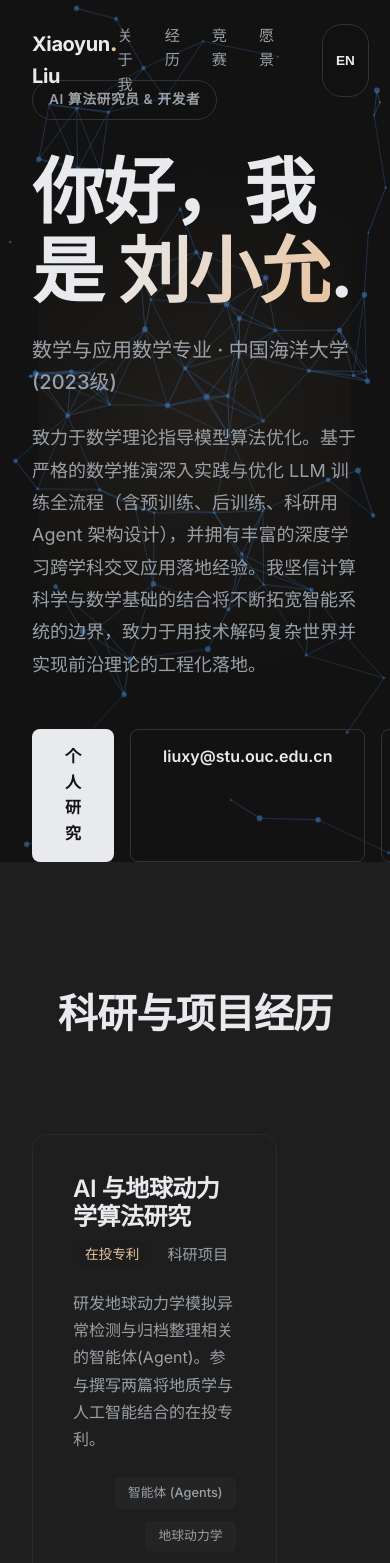
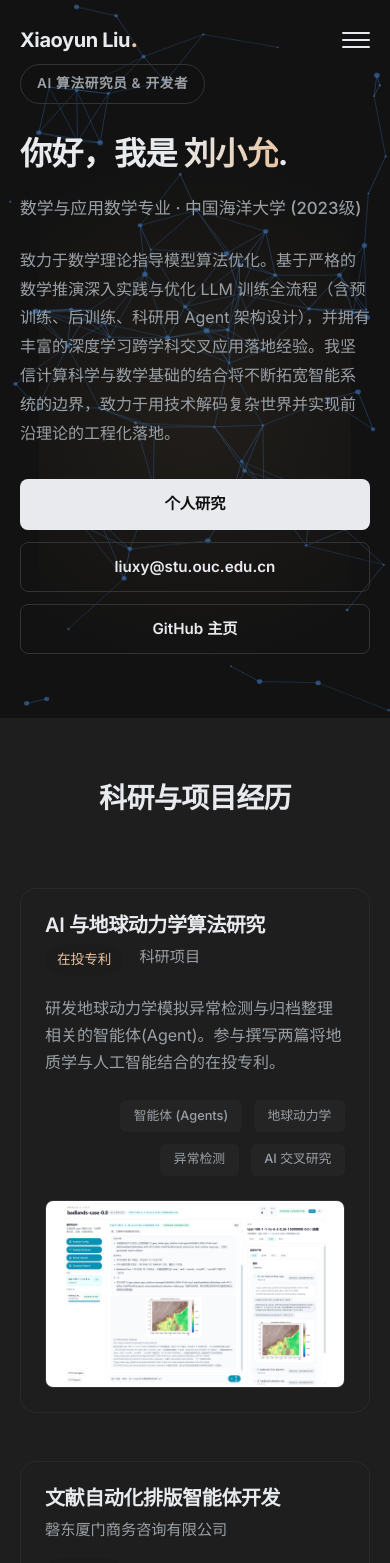
Before and after one commit to Xiaoyun-0922/personal-website, a Next.js app: page / in a window 390 px wide. Shown: the top 1563 px of the page. Built offline with nearby package versions, Linux system fonts and the light colour scheme.

Commit message:
Add comprehensive mobile responsive design with hamburger menu

```diff
--- a/src/app/globals.css
+++ b/src/app/globals.css
@@ -89,3 +89,27 @@ p { margin-bottom: 1rem; }
 .delay-100 { animation-delay: 100ms; }
 .delay-200 { animation-delay: 200ms; }
 .delay-300 { animation-delay: 300ms; }
+
+/* ===== Mobile Responsive ===== */
+@media (max-width: 768px) {
+  h1 { font-size: 2.25rem; }
+  h2 { font-size: 1.75rem; }
+  h3 { font-size: 1.35rem; }
+
+  .container {
+    padding: 0 1.25rem;
+  }
+
+  .glass-panel {
+    padding: 1.5rem;
+  }
+
+  .glass-panel:hover {
+    transform: none;
+  }
+}
+
+@media (max-width: 480px) {
+  h1 { font-size: 1.85rem; }
+  h2 { font-size: 1.5rem; }
+}
--- a/src/components/AIVision.module.css
+++ b/src/components/AIVision.module.css
@@ -96,3 +96,29 @@
     background: radial-gradient(circle, rgba(232, 195, 158, 0.03) 0%, rgba(18,18,18,0) 60%);
   }
 }
+
+/* ===== Mobile responsive ===== */
+@media (max-width: 768px) {
+  .visionSection {
+    padding: 4rem 0;
+  }
+
+  .title {
+    font-size: 2rem;
+    margin-bottom: 2rem;
+  }
+
+  .textBlock {
+    font-size: 1.05rem;
+    padding-left: 1rem;
+  }
+
+  .textStack {
+    margin-bottom: 2.5rem;
+  }
+
+  .quoteCard {
+    font-size: 1.15rem;
+    padding: 2rem 1.5rem;
+  }
+}
--- a/src/components/Competitions.module.css
+++ b/src/components/Competitions.module.css
@@ -116,3 +116,34 @@
   color: var(--accent-color);
   margin-right: 0.5rem;
 }
+
+/* ===== Mobile responsive ===== */
+@media (max-width: 768px) {
+  .compSection {
+    padding: 4rem 0;
+  }
+
+  .header {
+    margin-bottom: 3rem;
+  }
+
+  .sectionTitle {
+    font-size: 1.75rem;
+  }
+
+  .grid {
+    grid-template-columns: 1fr;
+  }
+
+  .card {
+    padding: 1.5rem;
+  }
+
+  .cardHeader {
+    flex-direction: column;
+  }
+
+  .compTitle {
+    font-size: 1.15rem;
+  }
+}
--- a/src/components/Experience.module.css
+++ b/src/components/Experience.module.css
@@ -250,3 +250,60 @@
   margin-top: auto;
   opacity: 0.7;
 }
+
+/* ===== Mobile responsive ===== */
+@media (max-width: 768px) {
+  .experienceSection {
+    padding: 4rem 0;
+  }
+
+  .sectionTitle {
+    font-size: 1.75rem;
+    margin-bottom: 2.5rem;
+  }
+
+  .timelineItem {
+    width: 100% !important;
+    padding-left: 0 !important;
+    padding-right: 0 !important;
+  }
+
+  .innerCard {
+    padding: 1.5rem;
+  }
+
+  .expTitle {
+    font-size: 1.25rem;
+  }
+
+  .expMeta {
+    flex-wrap: wrap;
+    gap: 0.5rem;
+  }
+
+  .projectsGrid {
+    grid-template-columns: repeat(2, 1fr);
+    gap: 1rem;
+  }
+
+  .subSectionTitle {
+    font-size: 1.5rem;
+    margin: 3rem 0 2rem;
+  }
+
+  .lightboxContent {
+    width: 95vw;
+    height: 80vh;
+  }
+}
+
+@media (max-width: 480px) {
+  .projectsGrid {
+    grid-template-columns: 1fr;
+  }
+
+  .expMeta {
+    flex-direction: column;
+    align-items: flex-start;
+  }
+}
--- a/src/components/Footer.module.css
+++ b/src/components/Footer.module.css
@@ -68,3 +68,26 @@
   color: var(--text-secondary);
   font-size: 0.85rem;
 }
+
+/* ===== Mobile responsive ===== */
+@media (max-width: 768px) {
+  .footerContainer {
+    flex-direction: column;
+    align-items: center;
+    text-align: center;
+    gap: 1.5rem;
+    margin-bottom: 2rem;
+  }
+
+  .footerContent {
+    max-width: 100%;
+  }
+
+  .footerLinks {
+    gap: 1.5rem;
+  }
+
+  .footer {
+    padding-top: 2.5rem;
+  }
+}
--- a/src/components/Hero.module.css
+++ b/src/components/Hero.module.css
@@ -160,3 +160,49 @@
   border-color: var(--text-secondary);
   transform: translateY(-2px);
 }
+
+/* ===== Mobile responsive ===== */
+@media (max-width: 768px) {
+  .heroSection {
+    padding-top: 4rem;
+    min-height: auto;
+    padding-bottom: 4rem;
+  }
+
+  .title {
+    font-size: 2.5rem;
+  }
+
+  .subtitle {
+    font-size: 1.05rem;
+  }
+
+  .description {
+    font-size: 1rem;
+    margin-bottom: 2rem;
+  }
+
+  .actions {
+    flex-direction: column;
+    gap: 0.75rem;
+  }
+
+  .primaryButton, .secondaryButton {
+    text-align: center;
+    width: 100%;
+    padding: 0.75rem 1.5rem;
+    font-size: 0.95rem;
+  }
+
+  .awardsGroup {
+    flex-direction: column;
+    gap: 0.75rem;
+    margin-bottom: 2rem;
+  }
+}
+
+@media (max-width: 480px) {
+  .title {
+    font-size: 2rem;
+  }
+}
--- a/src/components/Navbar.module.css
+++ b/src/components/Navbar.module.css
@@ -103,3 +103,72 @@
   color: var(--bg-primary);
   border-color: var(--text-primary);
 }
+
+/* Hamburger button - hidden on desktop */
+.hamburger {
+  display: none;
+  flex-direction: column;
+  justify-content: center;
+  gap: 5px;
+  width: 28px;
+  height: 28px;
+  background: none;
+  border: none;
+  cursor: pointer;
+  z-index: 1001;
+}
+
+.hamburger span {
+  display: block;
+  width: 100%;
+  height: 2px;
+  background: var(--text-primary);
+  border-radius: 2px;
+  transition: all 0.3s ease;
+}
+
+.hamburgerOpen span:nth-child(1) {
+  transform: rotate(45deg) translateY(5px) translateX(5px);
+}
+.hamburgerOpen span:nth-child(2) {
+  opacity: 0;
+}
+.hamburgerOpen span:nth-child(3) {
+  transform: rotate(-45deg) translateY(-5px) translateX(5px);
+}
+
+/* ===== Mobile responsive ===== */
+@media (max-width: 768px) {
+  .hamburger {
+    display: flex;
+  }
+
+  .navLinks {
+    position: fixed;
+    top: 0;
+    left: 0;
+    right: 0;
+    flex-direction: column;
+    align-items: center;
+    gap: 1.5rem;
+    background: rgba(18, 18, 18, 0.97);
+    backdrop-filter: blur(16px);
+    -webkit-backdrop-filter: blur(16px);
+    padding: 5rem 2rem 2.5rem;
+    transform: translateY(-100%);
+    transition: transform 0.35s cubic-bezier(0.25, 0.8, 0.25, 1);
+    z-index: 999;
+  }
+
+  .navLinksOpen {
+    transform: translateY(0);
+  }
+
+  .navLink {
+    font-size: 1.15rem;
+  }
+
+  .langToggle {
+    margin-left: 0;
+  }
+}
--- a/src/components/Navbar.tsx
+++ b/src/components/Navbar.tsx
@@ -5,6 +5,7 @@ import { useLanguage } from '@/context/LanguageContext';
 
 export default function Navbar() {
   const [scrolled, setScrolled] = useState(false);
+  const [menuOpen, setMenuOpen] = useState(false);
   const { language, t, toggleLanguage } = useLanguage();
 
   useEffect(() => {
@@ -15,6 +16,10 @@ export default function Navbar() {
     return () => window.removeEventListener('scroll', handleScroll);
   }, []);
 
+  const handleLinkClick = () => {
+    setMenuOpen(false);
+  };
+
   return (
     <header className={`${styles.navbar} ${scrolled ? styles.scrolled : ''}`}>
       <div className={`container ${styles.navContainer}`}>
@@ -22,13 +27,24 @@ export default function Navbar() {
           <span className={styles.logoName}>Xiaoyun Liu</span>
           <span className={styles.logoDot}>.</span>
         </a>
-        <nav className={styles.navLinks}>
-          <a href="#about" className={styles.navLink}>{t.nav.about}</a>
-          <a href="#experience" className={styles.navLink}>{t.nav.experience}</a>
-          <a href="#competitions" className={styles.navLink}>{t.nav.competitions}</a>
-          <a href="#vision" className={styles.navLink}>{t.nav.vision}</a>
 
-          <button onClick={toggleLanguage} className={styles.langToggle}>
+        <button
+          className={`${styles.hamburger} ${menuOpen ? styles.hamburgerOpen : ''}`}
+          onClick={() => setMenuOpen(!menuOpen)}
+          aria-label="Toggle menu"
+        >
+          <span />
+          <span />
+          <span />
+        </button>
+
+        <nav className={`${styles.navLinks} ${menuOpen ? styles.navLinksOpen : ''}`}>
+          <a href="#about" className={styles.navLink} onClick={handleLinkClick}>{t.nav.about}</a>
+          <a href="#experience" className={styles.navLink} onClick={handleLinkClick}>{t.nav.experience}</a>
+          <a href="#competitions" className={styles.navLink} onClick={handleLinkClick}>{t.nav.competitions}</a>
+          <a href="#vision" className={styles.navLink} onClick={handleLinkClick}>{t.nav.vision}</a>
+
+          <button onClick={() => { toggleLanguage(); handleLinkClick(); }} className={styles.langToggle}>
              {language === 'en' ? '中' : 'EN'}
           </button>
         </nav>
--- a/src/components/Publications.module.css
+++ b/src/components/Publications.module.css
@@ -144,3 +144,35 @@
   color: var(--text-secondary);
   font-weight: 500;
 }
+
+/* ===== Mobile responsive ===== */
+@media (max-width: 768px) {
+  .pubSection {
+    padding: 4rem 0;
+  }
+
+  .header {
+    margin-bottom: 2.5rem;
+  }
+
+  .sectionTitle {
+    font-size: 1.75rem;
+  }
+
+  .pubCard {
+    padding: 1.5rem;
+  }
+
+  .pubTitle {
+    font-size: 1.05rem;
+  }
+
+  .pubMeta {
+    flex-direction: column;
+    gap: 0.75rem;
+  }
+
+  .pubHeader {
+    flex-wrap: wrap;
+  }
+}
--- a/src/components/VideoShowcase.module.css
+++ b/src/components/VideoShowcase.module.css
@@ -73,3 +73,30 @@
   color: var(--text-secondary);
   letter-spacing: 0.05em;
 }
+
+/* ===== Mobile responsive ===== */
+@media (max-width: 768px) {
+  .videoSection {
+    padding: 4rem 0 2rem;
+  }
+
+  .header {
+    margin-bottom: 2.5rem;
+  }
+
+  .sectionTitle {
+    font-size: 1.75rem;
+  }
+
+  .placeholderText {
+    font-size: 1rem;
+  }
+
+  .playIcon {
+    font-size: 2.5rem;
+  }
+
+  .videoPlaceholder:hover {
+    transform: none;
+  }
+}
```
